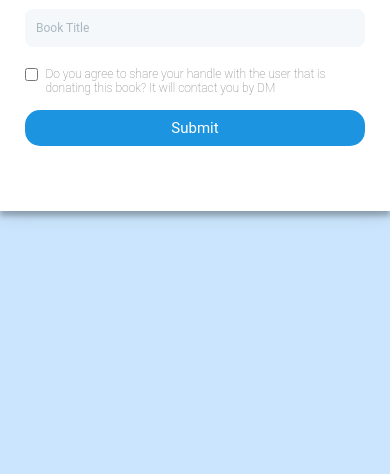
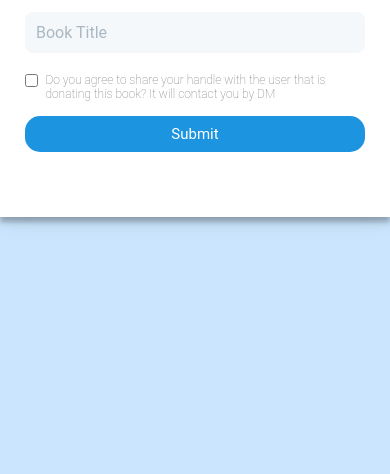
Before and after one commit to dlaura/twitterLibrary, a plain HTML site: page index.html in a window 390 px wide. Shown: the part 370-844 px from the top of the page. Drawn offline with Linux system fonts and the light colour scheme.

Commit message:
font size update zooming iphone

```diff
--- a/index.html
+++ b/index.html
@@ -6,7 +6,7 @@
     <title>Twitter share</title>
     <meta name="description" content="share">
     <meta name="author" content="share">
-    <meta name="viewport" content="width=device-width, initial-scale=1.0">
+    <meta name="viewport" content="width=device-width, initial-scale=1, maximum-scale=1">
     <meta property="og:url" content="" />
     <meta property="og:type" content="website" />
     <meta property="og:title" content="share" />
@@ -63,7 +63,7 @@
         .contact input[type="text"],
         .contact textarea,
         .contact button[type="submit"] {
-            font: 400 12px/16px "Roboto", Helvetica, Arial, sans-serif;
+            font: 400 16px/16px "Roboto", Helvetica, Arial, sans-serif;
         }
 
         h1,
```
